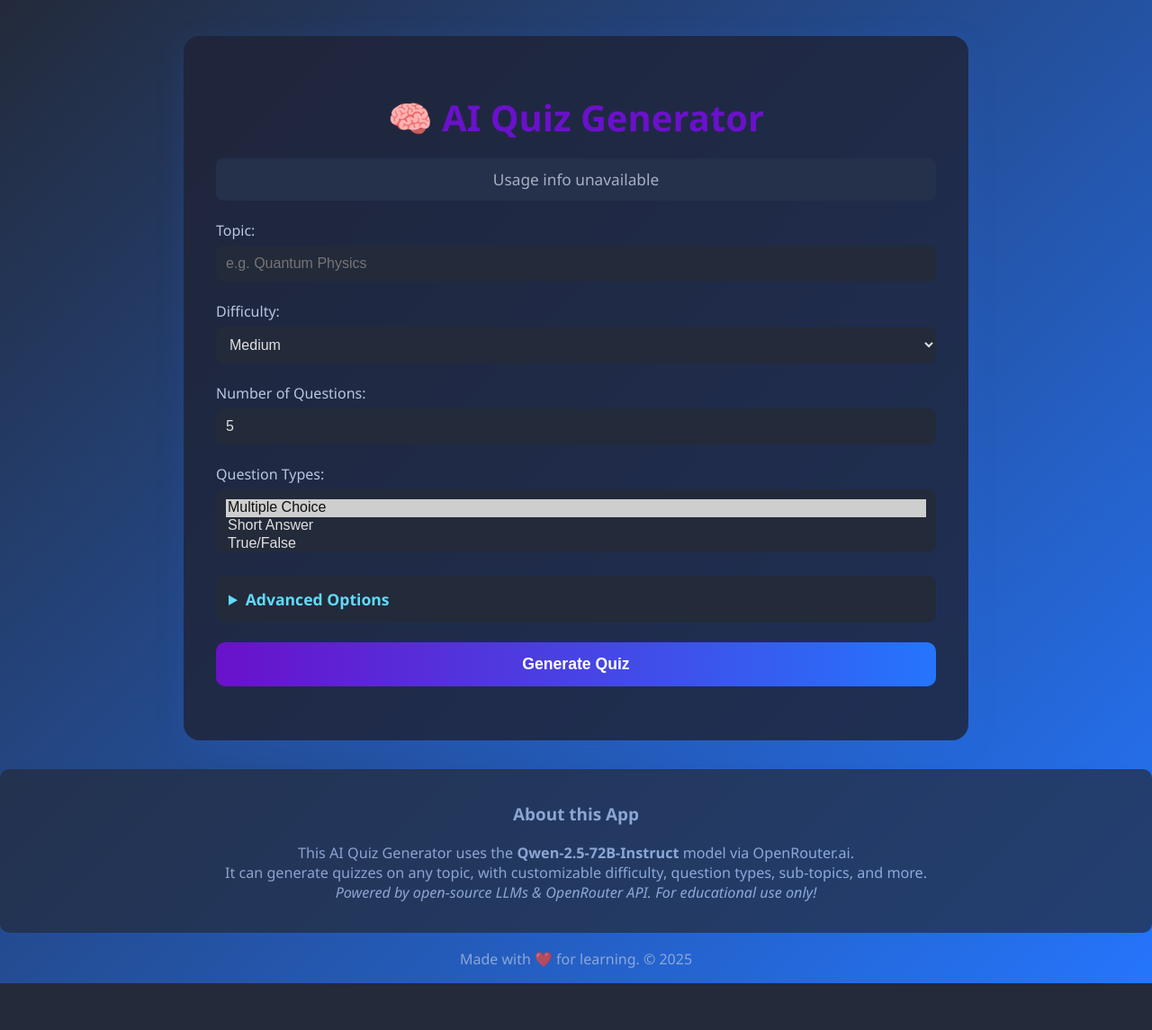
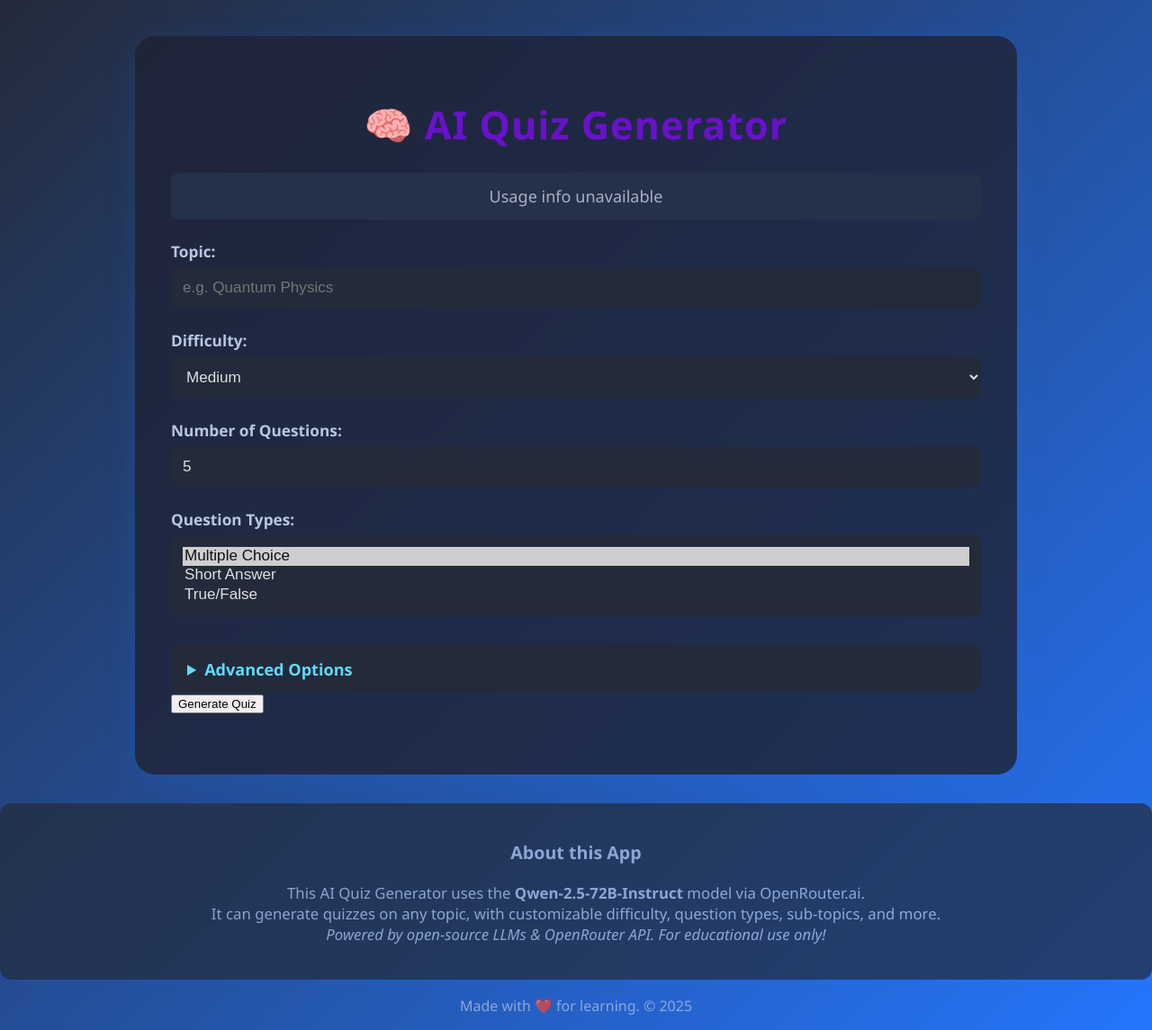
Before and after one commit to ggSohamgg/Spark_Quiz, a Flask app: page / in a window 1280 px wide. Shown: the whole page at 90% size. Before the commit the page ends 1093 px from the top, so only its background shows below. Run offline with Flask 3, Linux system fonts and the light colour scheme; data that the repository does not hold is empty.

Commit message:
Update style.css

```diff
--- a/static/css/style.css
+++ b/static/css/style.css
@@ -6,56 +6,119 @@ body {
     min-height: 100vh;
 }
 .container {
-    max-width: 800px;
+    max-width: 900px;
     margin: 40px auto 0 auto;
     background: #1e2235cc;
-    padding: 36px 36px 28px 36px;
-    border-radius: 18px;
-    box-shadow: 0 8px 32px rgba(37, 117, 252, 0.15);
+    padding: 40px 40px 32px 40px;
+    border-radius: 22px;
+    box-shadow: 0 8px 32px rgba(37, 117, 252, 0.17);
 }
 h1 {
     color: #6a11cb;
     text-align: center;
-    margin-bottom: 18px;
-    font-size: 2.5rem;
+    margin-bottom: 24px;
+    font-size: 2.7rem;
+    letter-spacing: 1px;
 }
 .info-box {
     background: #25304b;
     color: #a8b0c0;
-    border-radius: 8px;
-    padding: 12px 16px;
-    margin-bottom: 22px;
+    border-radius: 9px;
+    padding: 14px 18px;
+    margin-bottom: 24px;
     text-align: center;
-    font-size: 1.08rem;
+    font-size: 1.13rem;
 }
 form label {
     display: block;
-    margin-top: 16px;
+    margin-top: 18px;
     color: #b8c6e0;
-    font-weight: 500;
+    font-weight: 600;
+    font-size: 1.08rem;
 }
 input[type="text"], input[type="number"], select {
     width: 100%;
     margin-top: 6px;
-    padding: 11px;
-    border-radius: 8px;
+    padding: 13px;
+    border-radius: 9px;
     border: none;
     margin-bottom: 6px;
     background: #232a3a;
     color: #e0e0e0;
-    font-size: 1rem;
+    font-size: 1.07rem;
     box-sizing: border-box;
 }
-select[multiple] {
-    height: 70px;
+.question-type-group {
+    display: flex;
+    gap: 18px;
+    margin: 12px 0 4px 0;
+    justify-content: center;
+}
+.qt-btn {
+    background: linear-gradient(90deg, #61dafb 0%, #6a11cb 100%);
+    color: #232a3a;
+    border: none;
+    border-radius: 18px;
+    padding: 14px 28px;
+    font-size: 1.08rem;
+    font-weight: 600;
+    cursor: pointer;
+    transition: background 0.2s, color 0.2s, box-shadow 0.2s;
+    box-shadow: 0 2px 8px rgba(37, 117, 252, 0.10);
+    outline: none;
+    display: flex;
+    align-items: center;
+    gap: 10px;
+}
+.qt-btn.selected, .qt-btn:active {
+    background: linear-gradient(90deg, #2575fc 0%, #6a11cb 100%);
+    color: #fff;
+    box-shadow: 0 4px 16px rgba(97,218,251,0.18);
+}
+.qt-btn span {
+    font-size: 1.3em;
+    vertical-align: middle;
+}
+.qt-btn:hover {
+    filter: brightness(1.12);
+}
+.difficulty-group {
+    display: flex;
+    gap: 16px;
+    margin: 12px 0 4px 0;
+    justify-content: center;
+}
+.diff-btn {
+    background: linear-gradient(90deg, #e0e0e0 0%, #61dafb 100%);
+    color: #232a3a;
+    border: none;
+    border-radius: 18px;
+    padding: 12px 22px;
+    font-size: 1.03rem;
+    font-weight: 600;
+    cursor: pointer;
+    transition: background 0.2s, color 0.2s, box-shadow 0.2s;
+    box-shadow: 0 2px 8px rgba(37, 117, 252, 0.10);
+    outline: none;
+    display: flex;
+    align-items: center;
+    gap: 10px;
+}
+.diff-btn.selected, .diff-btn:active {
+    background: linear-gradient(90deg, #2575fc 0%, #6a11cb 100%);
+    color: #fff;
+    box-shadow: 0 4px 16px rgba(97,218,251,0.18);
+}
+.diff-btn:hover {
+    filter: brightness(1.12);
 }
 .advanced-options {
-    margin-top: 20px;
+    margin-top: 24px;
     background: #232a3a;
-    border-radius: 8px;
-    padding: 14px 14px 8px 14px;
+    border-radius: 10px;
+    padding: 16px 18px 8px 18px;
     color: #b8c6e0;
-    font-size: 1rem;
+    font-size: 1.04rem;
     box-shadow: 0 1px 6px rgba(37, 117, 252, 0.07);
 }
 .advanced-options summary {
@@ -63,34 +126,35 @@ select[multiple] {
     color: #61dafb;
     cursor: pointer;
     outline: none;
-    font-size: 1.1rem;
+    font-size: 1.13rem;
     padding-bottom: 6px;
 }
-button[type="submit"] {
+.main-btn {
     width: 100%;
     background: linear-gradient(90deg, #6a11cb 0%, #2575fc 100%);
     color: #fff;
     font-weight: bold;
     border: none;
-    border-radius: 10px;
-    padding: 14px 0;
-    margin-top: 22px;
-    font-size: 1.1rem;
+    border-radius: 12px;
+    padding: 18px 0;
+    margin-top: 32px;
+    font-size: 1.18rem;
     cursor: pointer;
     transition: background 0.2s;
+    letter-spacing: 0.5px;
 }
-button[type="submit"]:hover {
+.main-btn:hover {
     background: linear-gradient(90deg, #2575fc 0%, #6a11cb 100%);
 }
 #quiz-output {
-    margin-top: 32px;
+    margin-top: 36px;
 }
 .question-card {
     background: #232a3a;
-    border-radius: 10px;
+    border-radius: 12px;
     box-shadow: 0 2px 10px rgba(37, 117, 252, 0.10);
-    padding: 18px 16px 12px 16px;
-    margin-bottom: 18px;
+    padding: 22px 18px 14px 18px;
+    margin-bottom: 22px;
 }
 .question-card ul {
     padding-left: 18px;
@@ -127,11 +191,11 @@ footer {
 .about-box {
     background: #232a3a;
     color: #b8c6e0;
-    border-radius: 10px;
-    padding: 18px 20px;
+    border-radius: 12px;
+    padding: 22px 22px;
     margin-bottom: 18px;
     box-shadow: 0 2px 10px rgba(37, 117, 252, 0.10);
-    font-size: 1.01em;
+    font-size: 1.05em;
 }
 @media (max-width: 900px) {
     .container {
@@ -142,4 +206,13 @@ footer {
     h1 {
         font-size: 1.5rem;
     }
+    .qt-btn, .diff-btn {
+        width: 100%;
+        justify-content: center;
+    }
+    .question-type-group, .difficulty-group {
+        flex-direction: column;
+        gap: 10px;
+        align-items: stretch;
+    }
 }
```
